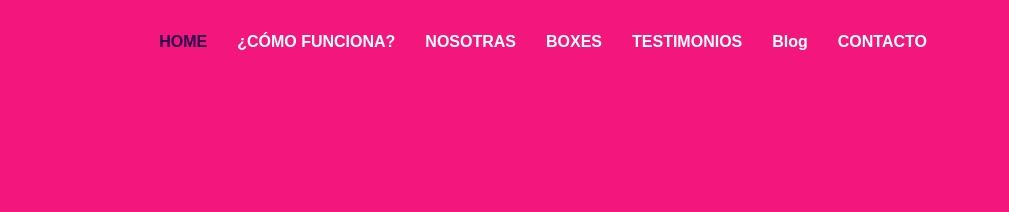
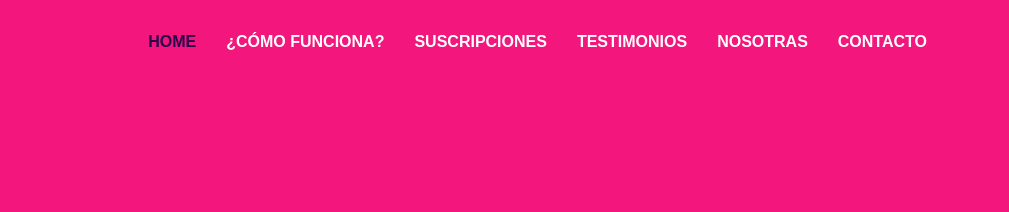
Before and after one commit to delfibarbis/ECOSTYLE, a plain HTML site: page index.html in a window 1280 px wide. Shown: the top 212 px of the page, 271-1280 px from the left. Drawn offline with nearby package versions, Linux system fonts and the light colour scheme.

Commit message:
Update index.html

```diff
--- a/index.html
+++ b/index.html
@@ -62,10 +62,10 @@
         <ul>
           <li><a class="nav-link scrollto active" href="#hero">HOME</a></li>
           <li><a class="nav-link scrollto" href="#values">¿CÓMO FUNCIONA?</a></li>
+          <li><a href="blog.html">SUSCRIPCIONES</a></li>
+          <li><a class="nav-link scrollto" href="#testimonials">TESTIMONIOS</a></li>
           <li><a class="nav-link scrollto" href="#about">NOSOTRAS</a></li>
-          <li><a class="nav-link scrollto" href="#pricing">BOXES</a></li>
-          <li><a class="nav-link scrollto" href="#testimonials">TESTIMONIOS</a></li>
-          <li><a href="blog.html">Blog</a></li>
+
           <!--<li class="dropdown"><a href="#"><span>Drop Down</span> <i class="bi bi-chevron-down"></i></a>
             <ul>
               <li><a href="#">Drop Down 1</a></li>
@@ -128,7 +128,7 @@
           <h2 data-aos="fade-up" class= "segundo" data-aos-delay="400">Suscribite a un box de moda sustentable,<br> diseñado especialmente para vos</br></h2>
           <div data-aos="fade-up" data-aos-delay="600">
             <div class="text-center text-lg-start">
-              <a href="#about" class="btn-get-started scrollto d-inline-flex align-items-center justify-content-center align-self-center">
+              <a href="blog.html" class="btn-get-started scrollto d-inline-flex align-items-center justify-content-center align-self-center">
                 <span>CONOCÉ MÁS</span>
                 <i class="bi bi-arrow-right"></i>
               </a>
```
